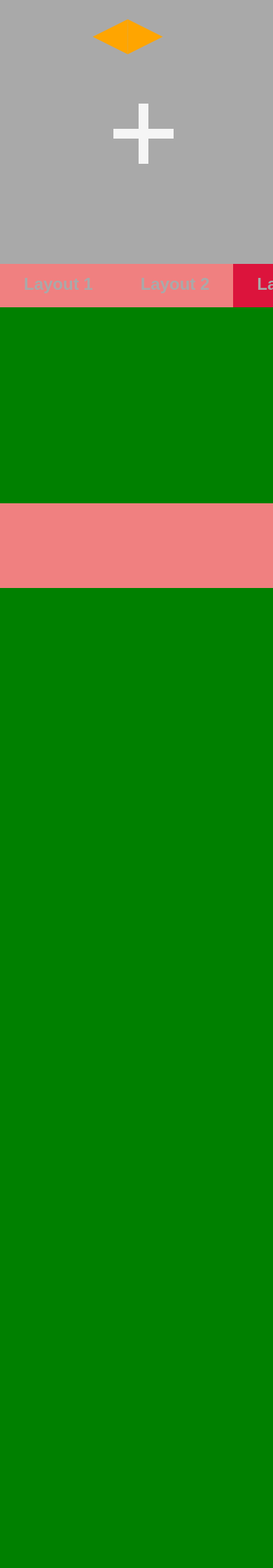
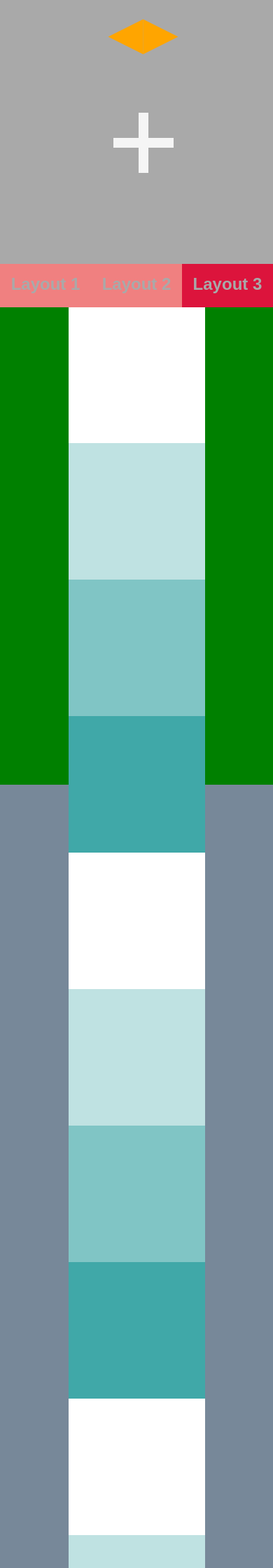
Before and after one commit to shaharariel95/Web-and-Cloud, a PHP site: page /Ex3/layout3.html in a window 390 px wide; the page is wider, and only the part inside the window is pictured. Shown: the top 2240 px of that part at 70% size. Before the commit the page ends 840 px from the top of that part, so only its background shows below. Run offline with PHP 8.4, Linux system fonts and the light colour scheme.

Commit message:
day4 update1

```diff
--- a/Ex3/CSS/style.css
+++ b/Ex3/CSS/style.css
@@ -331,12 +331,23 @@ footer {
     @media only screen and (max-width: 500px)
      {
         .l3_wrapper{
+            display: flex;
+            flex-wrap: wrap;
+            justify-content: center;
             height: 1121px;
             width:100%;
             margin: 0 auto;
             background-color: green;
          }
+         .l3_wrapper main{
+             display: flex;
+             flex-wrap: wrap;
+             background-color: darkcyan;
+         }
          .l3_wrapper header{
+            display: flex;
+            flex-wrap: wrap;
+            justify-content: center;
             width: 100%;
             height: 438px;
             background-color: darkgrey;
@@ -345,7 +356,7 @@ footer {
             float: left;
             width: 0;
             height: 0;
-            left: 50%;
+
             border: 25.2px solid transparent;
             border-bottom: 50.2px solid orange;
             position: relative;
@@ -366,8 +377,8 @@ footer {
         #plus{
             position:relative;
             display: flex;
-            top:42%;
-            left:28.8%;
+            top:45%;
+            left:-15px;
             width: 86px;
             height: 14px;
            background-color: whitesmoke;
@@ -379,24 +390,22 @@ footer {
            width: 86px;
            height: 14px;
           background-color: whitesmoke;
-
-
         }
         .l3_wrapper nav{
             position: relative;
-            top:68.9%;
+            top:151px;
             display: flex;
             flex-wrap: wrap;
             background-color: lightcoral;
             height: 62px;
-            width: 500px;
+
 
         }
         .l3_wrapper ul{
             display: flex;
             flex-wrap: wrap;
             height: 62px;
-            width: 500px;
+            width: 100vw;
         }
         .l3_wrapper li{
             display: flex;
@@ -429,15 +438,46 @@ footer {
          #l3_li3:hover{
              background-color: pink;
          }
+         .l3_wrapper main div{
+            height: 50vw;
+            width: 50vw;
+            background-color: white;
+        }
+
+        #sqr1{
+            opacity: 100%;
+
+        }
+        #sqr1:hover{
+            opacity: 0%;
+        }
+        #sqr2{
+            opacity: 75%;
+        }
+        #sqr2:hover{
+            opacity: 0%;
+        }
+        #sqr3{
+            opacity: 50%;
+        }
+        #sqr3:hover{
+            opacity: 0%;
+        }
+        #sqr4{
+            opacity: 25%;
+        }
+        #sqr4:hover{
+            opacity: 0%;
+        }
      }
     @media only screen and (min-width: 501px) and (max-width: 768px)
      {
-        .l3_wrapper{
+        /* .l3_wrapper{
             height: 800px;
             width:760px;
             margin: 0 auto;
             background-color: purple;
-         }
+         } */
      }
     @media only screen and (min-width: 769px)
      {
@@ -531,6 +571,21 @@ footer {
             width: 250px;
             background-color: white;
          }
+         #squares1{
+            width: 500px;
+            display: flex;
+            flex-wrap: wrap;
+        }
+        #squares2{
+            width: 500px;
+            display: flex;
+            flex-wrap: wrap;
+        }
+         .l3_wrapper main div{
+             height: 250px;
+             width: 250px;
+             background-color: white;
+         }
         #sqr1{
             opacity: 100%;
         }
@@ -560,7 +615,6 @@ footer {
             display: flex;
             flex-wrap: wrap;
             width: 1000px;
-            height: 500px;
             background-color: darkcyan;
         }
      }
--- /dev/null
+++ b/Ex3/JS/Java.js
@@ -0,0 +1,27 @@
+$(document).ready(() => {
+    let s1 = document.getElementById('squares1');
+    let s2 = document.getElementById('squares2');
+    for (i = 0; i < 5; i++) {
+        let square1 = document.createElement("div");
+        square1.id = 'sqr1'
+        s1.appendChild(square1);
+        s2.appendChild(square1);
+
+        let square2 = document.createElement("div");
+        square2.id = 'sqr2';
+        s1.appendChild(square2);
+        s2.appendChild(square2);
+
+        let square3 = document.createElement("div");
+        square3.id = 'sqr3';
+        s1.appendChild(square3);
+        s2.appendChild(square3);
+
+        let square4 = document.createElement("div");
+        square4.id = 'sqr4';
+        s1.appendChild(square4);
+        s2.appendChild(square4);
+     }
+
+    }
+);
--- a/Ex3/layout3.html
+++ b/Ex3/layout3.html
@@ -6,6 +6,8 @@
         <title>Shahar Ariel</title>
         <link rel="icon" href="favicon.ico">
         <meta charset="utf-8">
+        <script src="https://ajax.googleapis.com/ajax/libs/jquery/3.6.0/jquery.min.js"></script>
+        <script src="JS/Java.js"></script>
     </head>
     <body class="l3_wrapper">
         <header>
@@ -27,7 +29,10 @@
             <div id="sqr3"></div>
             <div id="sqr4"></div>
         </aside>
-        <main></main>
+        <main>
+            <section id="squares1"></section>
+            <section id="squares2"></section>
+        </main>
         <footer></footer>
     </body>
 </html>
```
Also changed, not shown: style.css (added, +40 -0 lines), test.html (added, +12 -0 lines).
